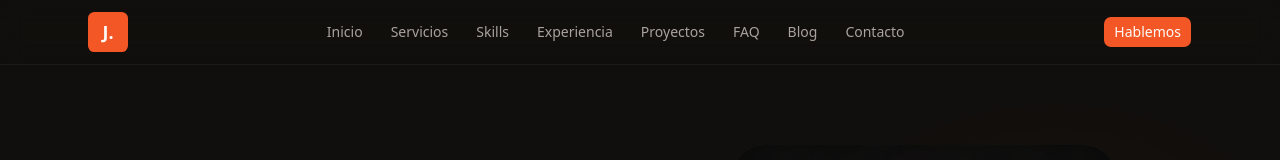
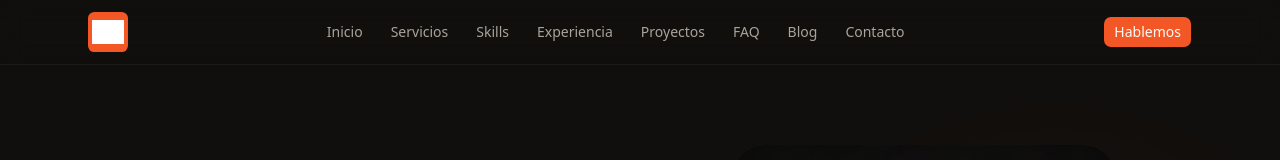
Before and after one commit to yayomanosalva/jairmanosalva-portfolio, a React app: page / in a window 1280 px wide. Shown: the top 160 px of the page. Built offline with nearby package versions, Linux system fonts and the light colour scheme; the HTML template or start-up script is replaced by a standard one.

Commit message:
feat: replace J. logo with signature image in header

```diff
--- a/src/features/home/site-header.tsx
+++ b/src/features/home/site-header.tsx
@@ -32,8 +32,8 @@ export function SiteHeader() {
   return (
     <header className="sticky top-0 z-50 border-b border-border/60 bg-background/80 backdrop-blur-md">
       <div className="mx-auto flex h-16 max-w-6xl items-center justify-between px-4 md:px-6">
-        <button onClick={(e) => scrollTo('inicio', e)} className="flex size-10 items-center justify-center rounded-md bg-primary font-display text-lg font-bold text-primary-foreground" aria-label="Ir al inicio">
-          J.
+        <button onClick={(e) => scrollTo('inicio', e)} className="flex size-10 items-center justify-center rounded-md bg-primary" aria-label="Ir al inicio">
+          <img src="portfolio/firma.png" alt="Jair Manosalva" className="h-6 w-auto brightness-0 invert" />
         </button>
 
         <nav aria-label="Navegación principal" className="hidden items-center gap-1 md:flex">
```
